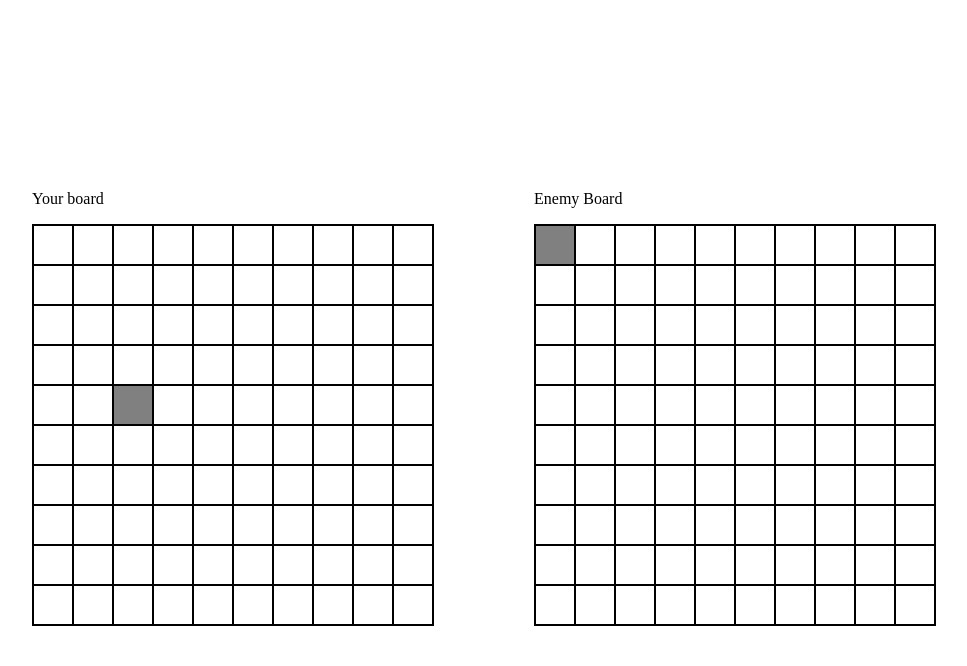
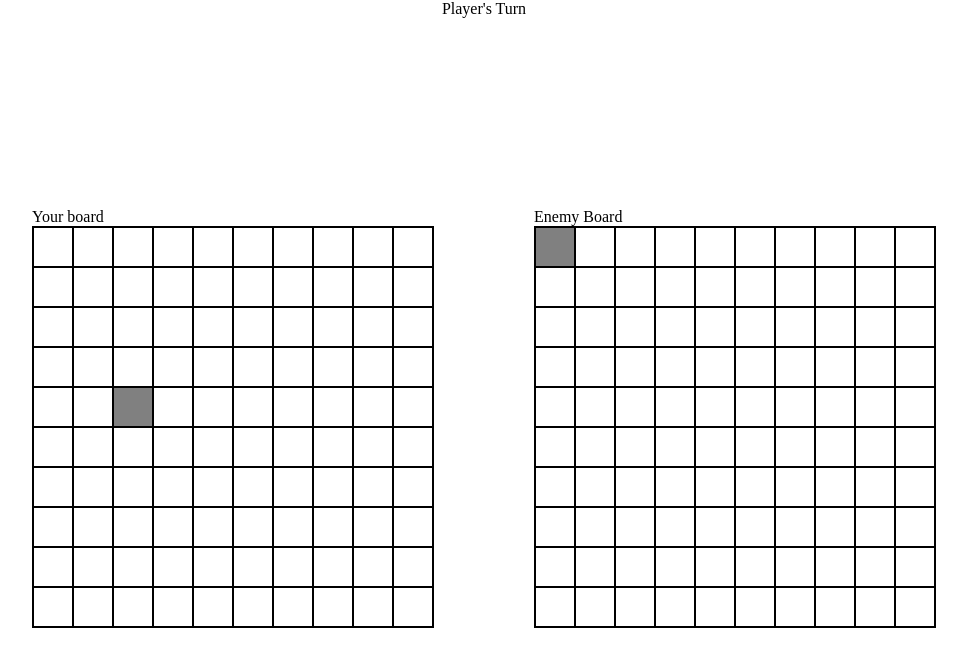
Before and after one commit to SkIym/battleship, a website built with webpack: page dist/index.html in a window 1280 px wide. Both pictures are taken after a click on the element 711 px from the left and 245 px from the top of the page. Shown: the whole page, without its empty margins (156-1123 px from the left). Built offline with nearby package versions, Linux system fonts and the light colour scheme.

Commit message:
Fix turn logic and UI

```diff
--- a/src/assets/style/style.css
+++ b/src/assets/style/style.css
@@ -1,4 +1,4 @@
-body, ::before, ::after {
+*, ::before, ::after {
   margin: 0;
   padding: 0;
   box-sizing: border-box;
--- a/src/js/domManager.js
+++ b/src/js/domManager.js
@@ -31,6 +31,10 @@
       this.renderMiss(id)
       this.toggleTiles();
     });
+    this.game.on('turnEnd', (currentPlayer) => {
+      this.updateTurnUI(currentPlayer);
+      this.togglePlay(currentPlayer);
+    })
   }
 
   renderHit(id) {
@@ -45,4 +49,24 @@
     this.tiles = (this.tiles === dom.enemyTiles) ? dom.playerTiles : dom.enemyTiles
   }
 
+  togglePlay(currentPlayer) {
+    console.log(currentPlayer.name)
+    if(currentPlayer.name === 'player') {
+      this.enemyBoard.style.pointerEvents = 'auto';
+      this.playerBoard.style.pointerEvents = 'none';
+    } else {
+      this.enemyBoard.style.pointerEvents = 'none';
+      this.playerBoard.style.pointerEvents = 'auto';
+    }
+
+  }
+
+  updateTurnUI(currentPlayer) {
+    if(currentPlayer.name === 'player') {
+      this.turnUI.textContent = "Player's Turn"
+    } else {
+      this.turnUI.textContent = "Computer's Turn"
+    }
+  }
+
 }
--- a/src/js/gameLogic.js
+++ b/src/js/gameLogic.js
@@ -19,7 +19,7 @@
     this.computer.setBoard([[[6, 5], new Ship(3)]])
     this.on('turnEnd', (currentPlayer) => {
       if (currentPlayer.name === 'comp') {
-        this.computerAttacks()
+        setTimeout(() => this.computerAttacks(), 400)
       }
     })
   }
```
Also changed, not shown: dist/index.html, dist/main.js, dist/main.js.LICENSE.txt (added).
